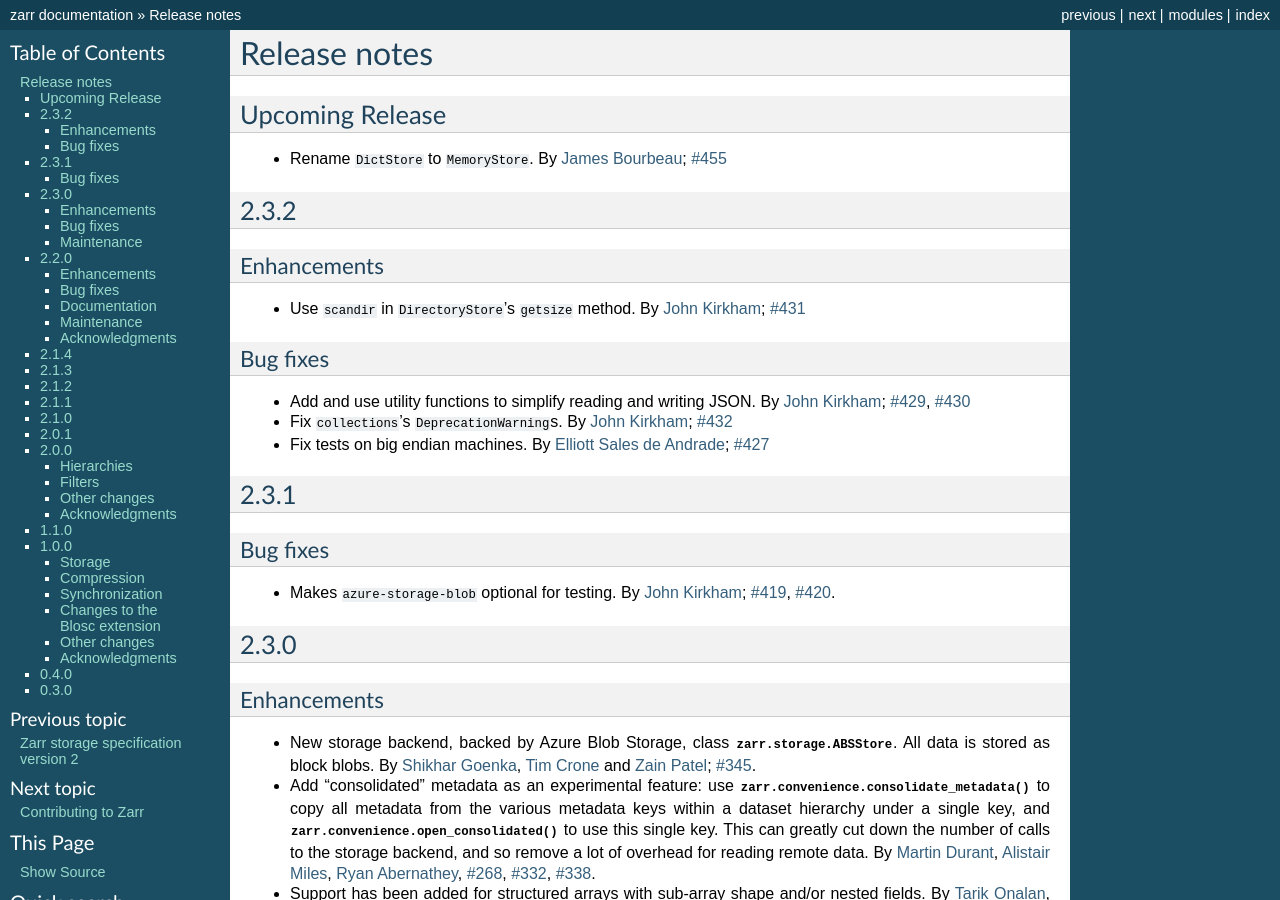
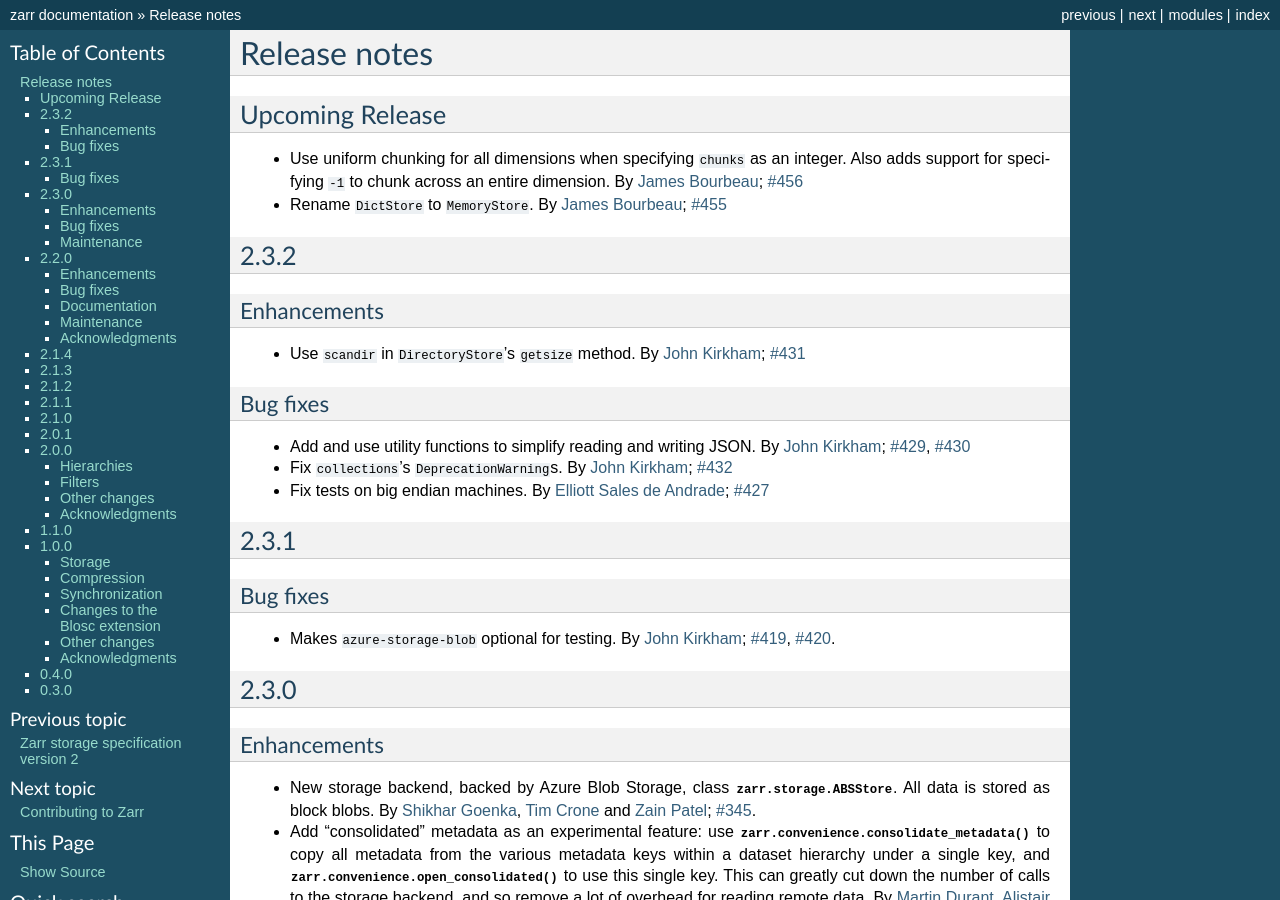
Before and after one commit to enthusiastdev121/zarr-python, a Sphinx documentation site: the page built from docs/release.rst, in a window 1280 px wide and 900 px high. Built offline with Sphinx 7.4.7, drawn with Linux system fonts in a browser that asks for light colours; the version number could not be read and is left out.

Commit message:
Use uniform chunking when specifying chunks as an integer (#456)
* Updates normalize_chunks behavior for integer chunks

* Return early for integer chunks case

* Updates hard coded hashes

* Adds item to release notes

* Updates docstrings

* Adds support for auto-chunking with -1

* Reference -1 in chunks in tutorial

* Updates release notes

* Updates s3fs.S3Map store type in tutorial

```diff
--- a/docs/release.rst
+++ b/docs/release.rst
@@ -3,6 +3,10 @@ Release notes
 
 Upcoming Release
 ----------------
+
+* Use uniform chunking for all dimensions when specifying ``chunks`` as an integer.
+  Also adds support for specifying ``-1`` to chunk across an entire dimension.
+  By :user:`James Bourbeau <jrbourbeau>`; :issue:`456`
 
 * Rename ``DictStore`` to ``MemoryStore``.
   By :user:`James Bourbeau <jrbourbeau>`; :issue:`455`
--- a/docs/tutorial.rst
+++ b/docs/tutorial.rst
@@ -1170,8 +1170,8 @@ better performance, at least when using the Blosc compression library.
 The optimal chunk shape will depend on how you want to access the data. E.g.,
 for a 2-dimensional array, if you only ever take slices along the first
 dimension, then chunk across the second dimenson. If you know you want to chunk
-across an entire dimension you can use ``None`` within the ``chunks`` argument,
-e.g.::
+across an entire dimension you can use ``None`` or ``-1`` within the ``chunks``
+argument, e.g.::
 
     >>> z1 = zarr.zeros((10000, 10000), chunks=(100, None), dtype='i4')
     >>> z1.chunks
```
Also changed, not shown: other parts of docs/tutorial.rst (+1 -1 lines), 5 other files.
